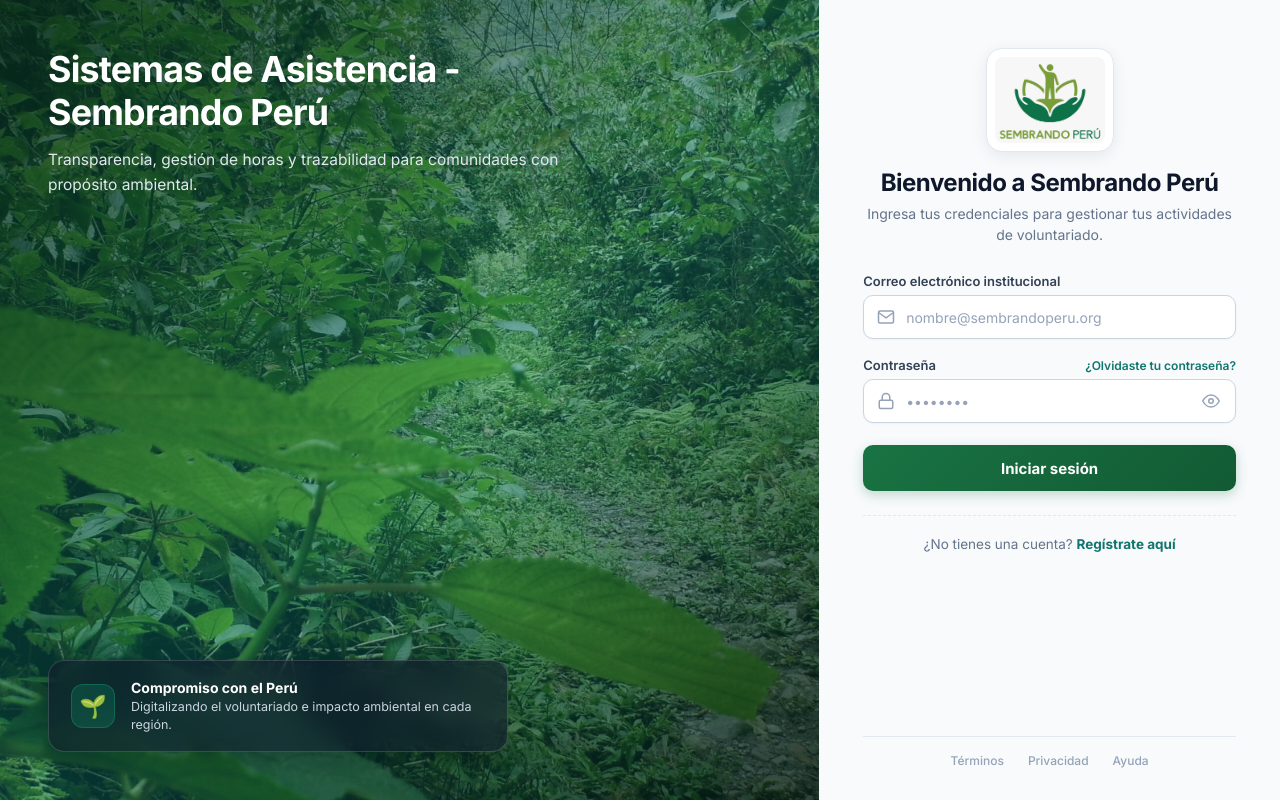
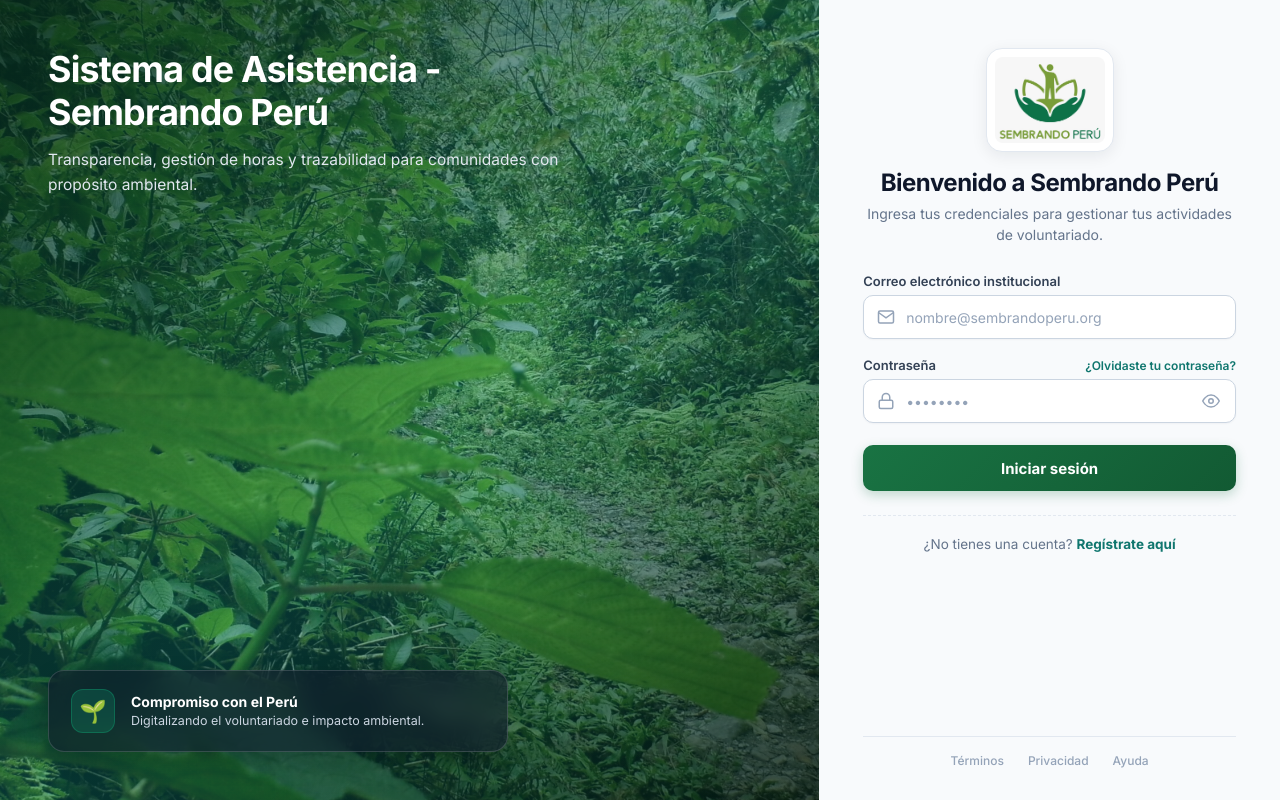
Before and after one commit to predxx21/sembrando-peru-asistencia-2026, a Next.js app: page / in a window 1280 px wide. Built offline with nearby package versions, Linux system fonts and the light colour scheme; no server answers.

Commit message:
corrección nombre

```diff
--- a/components/auth/LoginVisual.jsx
+++ b/components/auth/LoginVisual.jsx
@@ -10,7 +10,7 @@
       {/* Texto de Marca y Propósito */}
       <div className={styles['brand-copy']}>
 
-        <h1>Sistemas de Asistencia - Sembrando Perú</h1>
+        <h1>Sistema de Asistencia - Sembrando Perú</h1>
         <p>Transparencia, gestión de horas y trazabilidad para comunidades con propósito ambiental.</p>
       </div>
 
@@ -19,7 +19,7 @@
         <div className={styles['impact-icon']}>🌱</div>
         <div>
           <strong>Compromiso con el Perú</strong>
-          <span>Digitalizando el voluntariado e impacto ambiental en cada región.</span>
+          <span>Digitalizando el voluntariado e impacto ambiental.</span>
         </div>
       </div>
     </aside>
```
